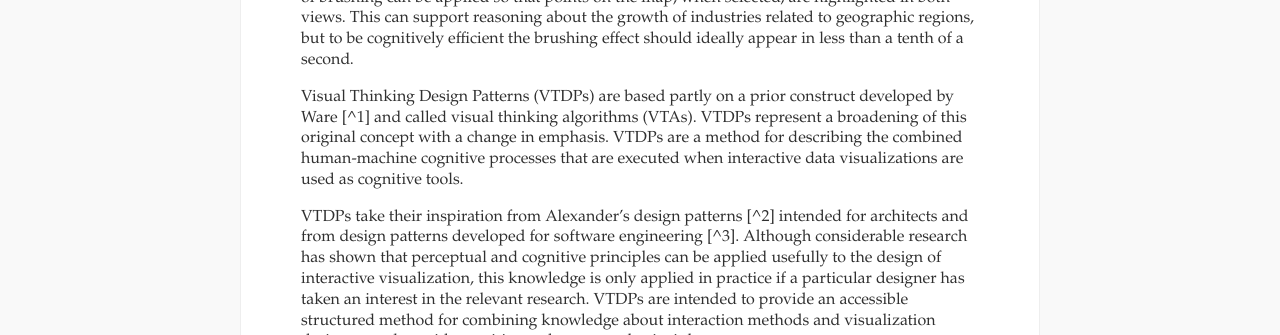
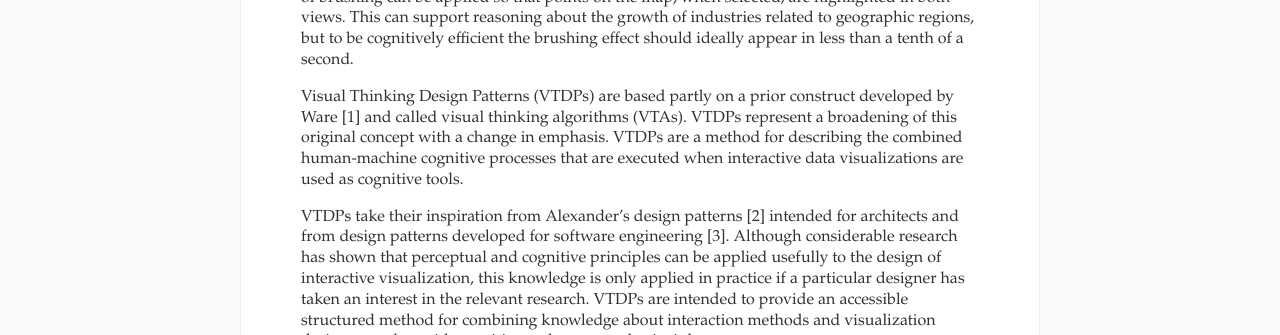
Before and after one commit to ColinWare/VTDPsite, a Jekyll site: the page built from _posts/2014-10-20-Introduction.md, in a window 1280 px wide. Shown: the part 787-1122 px from the top of the page. Built offline with Jekyll 4.4.1, drawn with Linux system fonts in a browser that asks for light colours; nearby versions of some CDN libraries; some of the changed text lies outside the part shown.

Commit message:
reference fix:

```diff
--- a/_posts/2014-10-20-Introduction.md
+++ b/_posts/2014-10-20-Introduction.md
@@ -9,9 +9,9 @@ We also use visualizations as thinking tools. Many people who work creatively, c
 
 Visualizations are tools for reasoning about data and to be effective they must support the activities of visual thinking.  Part of this is ensuring that data is mapped to the display in such a way that informative patterns are available to resolve visual queries concerning the cognitive task. This requires matching the graphic representation with the capabilities of human visualization.  For example, correlations between variables should be visually easy to see and commonly searched for symbols should be more distinctive than those that are rarely sought out.  In addition, interactions must be designed to support an efficient visual thinking process. Visual analytics is an example of distributed cognition and cognitively efficient interactions require that perceptual and cognitive processes in the brain of the analyst must be efficiently linked to computational processes in a computer. For example, data points representing companies can be shown simultaneously in a map view and in a scatter plot view; the technique of brushing can be applied so that points on the map, when selected, are highlighted in both views. This can support reasoning about the growth of industries related to geographic regions, but to be cognitively efficient the brushing effect should ideally appear in less than a tenth of a second.
 
-Visual Thinking Design Patterns (VTDPs) are based partly on a prior construct developed by Ware [^1] and called visual thinking algorithms (VTAs).  VTDPs represent a broadening of this original concept with a change in emphasis. VTDPs are a method for describing the combined human-machine cognitive processes that are executed when interactive data visualizations are used as cognitive tools.
+Visual Thinking Design Patterns (VTDPs) are based partly on a prior construct developed by Ware [1] and called visual thinking algorithms (VTAs).  VTDPs represent a broadening of this original concept with a change in emphasis. VTDPs are a method for describing the combined human-machine cognitive processes that are executed when interactive data visualizations are used as cognitive tools.
 
-VTDPs take their inspiration from Alexander's design patterns [^2] intended for architects and from design patterns developed for software engineering [^3].  Although considerable research has shown that perceptual and cognitive principles can be applied usefully to the design of interactive visualization, this knowledge is only applied in practice if a particular designer has taken an interest in the relevant research.  VTDPs are intended to provide an accessible structured method for combining knowledge about interaction methods and visualization designs together with cognitive and perceptual principles.
+VTDPs take their inspiration from Alexander's design patterns [2] intended for architects and from design patterns developed for software engineering [3].  Although considerable research has shown that perceptual and cognitive principles can be applied usefully to the design of interactive visualization, this knowledge is only applied in practice if a particular designer has taken an interest in the relevant research.  VTDPs are intended to provide an accessible structured method for combining knowledge about interaction methods and visualization designs together with cognitive and perceptual principles.
 
 Like their precedents, VTDPs are intended to describe best practice example solutions to design problems where interactive visualization is an intended component.
 VTDPs provide a method for taking into account perceptual and cognitive issues especially key bottlenecks in the visual thinking process, such as limited visual working memory capacity.  They also provide a way of reasoning about semiotic issues in perceptual terms via the concept of the visual query.
```
